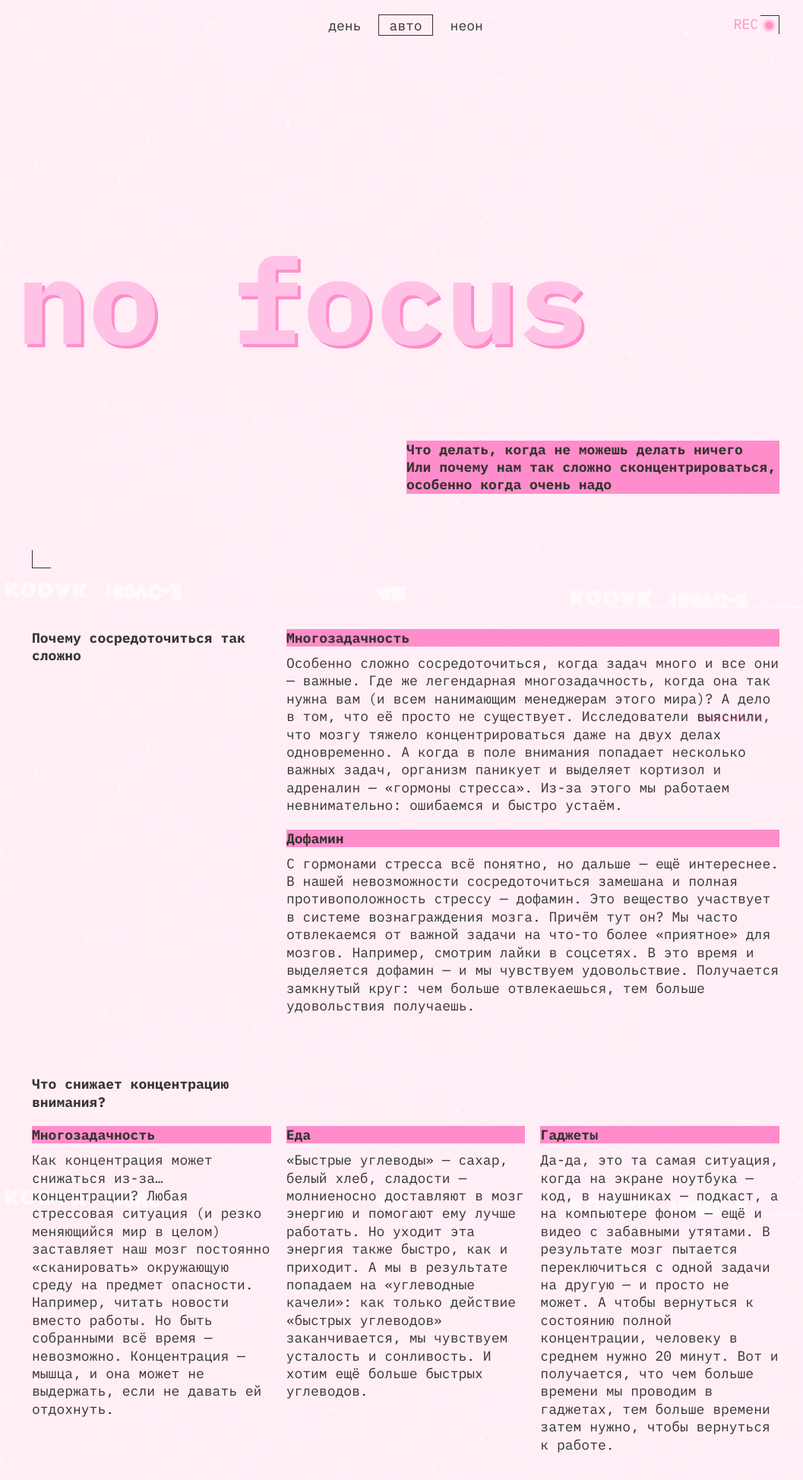
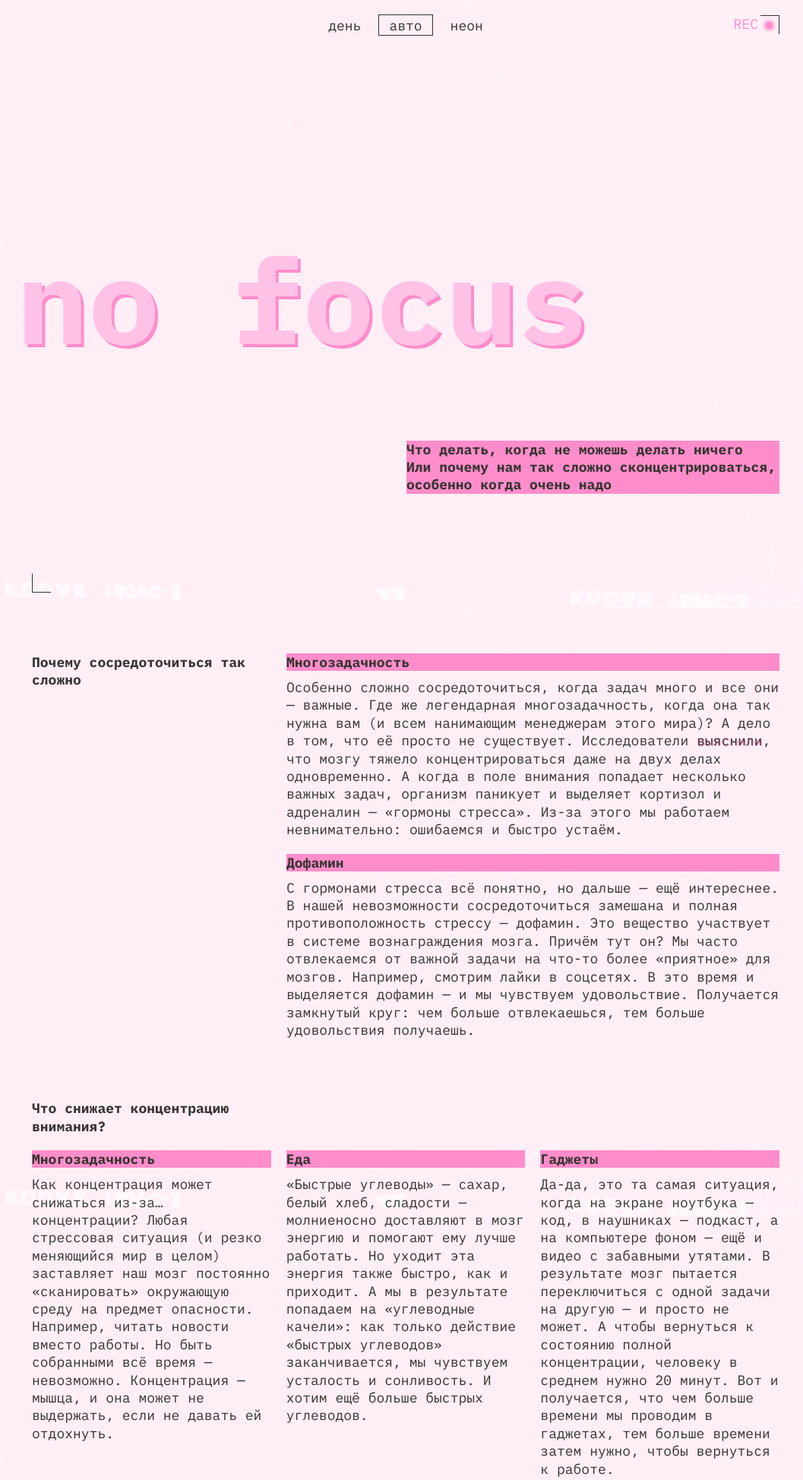
Before and after one commit to maismel/slozhno-sosredotochitsya, a plain HTML site: page index.html in a window 1280 px wide. Shown: the top 1948 px of the page at 76% size, without its empty margins (106-1163 px from the left). Drawn offline with Linux system fonts and the light colour scheme.

Commit message:
для третьего ревью 2.0

```diff
--- a/styles/style.css
+++ b/styles/style.css
@@ -67,9 +67,10 @@
 .header {
   width: 100%;
   height: 100vh;
-  min-height: 668px;
+  min-height: 678px;
   display: flex;
   flex-direction: column;
+  position: relative;
 }
 
 .header__content {
@@ -102,6 +103,8 @@
   border-left: 1px solid var(--decorated-zone-color);
   display: inline-block;
   align-self: flex-start;
+  position: absolute;
+  bottom: 20px;
 }
 
 .header__theme-menu {
@@ -180,7 +183,7 @@
   display: flex;
   flex-direction: column;
   gap: 50px;
-  margin-top: 40px;
+  margin-top: 30px;
 }
 
 .main__title {
@@ -262,7 +265,7 @@
 
 .footer {
   height: 100vh;
-  min-height: 668px;
+  min-height: 678px;
   margin-top: 30px;
   display: flex;
   flex-direction: column;
@@ -301,7 +304,8 @@
   /*****       HEADER        *****/
 
   .header {
-    height: 1002px;
+    min-height: 1002px;
+    height: 100vh;
   }
 
   .header__theme-menu {
@@ -337,7 +341,7 @@
   /*****       SECTION MAIN       *****/
 
   .main {
-    margin-top: 62px;
+    margin-top: 42px;
     gap: 80px;
   }
 
@@ -407,7 +411,8 @@
   /*****       FOOTER        *****/
 
   .footer {
-    height: 1008px;
+    min-height: 1008px;
+    height: 100vh;
     margin-top: 40px;
   }
 
@@ -431,7 +436,7 @@
   /*****        HEADER           *****/
 
   .header {
-    height: 748px;
+    min-height: 748px;
   }
 
   .header__title {
@@ -457,7 +462,7 @@
   /*****      SECTION MAIN        *****/
 
   .main {
-    margin-top: 60px;
+    margin-top: 40px;
   }
 
   .main__title {
@@ -479,7 +484,8 @@
   /*****       FOOTER        *****/
 
   .footer {
-    height: 748px;
+    min-height: 748px;
+    height: 100vh;
     margin-top: 48px;
   }
 
```
